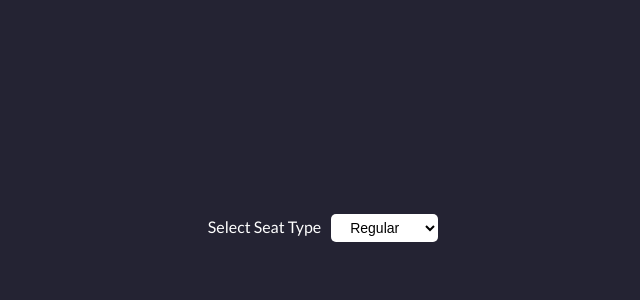
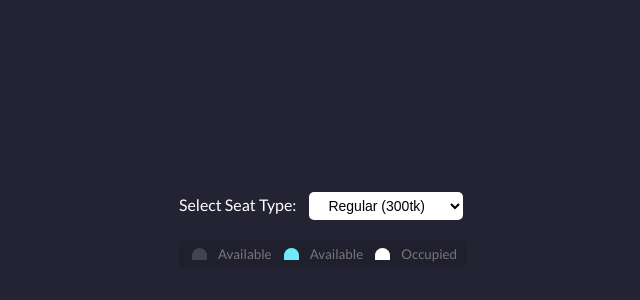
Before and after one commit to SumanIslam/movie-ticket-booking, a React (Create React App) app: page / in a window 1280 px wide. Shown: the part 172-472 px from the top of the page, without its empty margins (317-957 px from the left). Built offline with nearby package versions, Linux system fonts and the light colour scheme.

Commit message:
complete seat-type component

```diff
--- a/src/App.js
+++ b/src/App.js
@@ -2,11 +2,13 @@ import react from 'react';
 
 // component
 import SeatType from './componenets/seat-type/seat-type.component';
+import SeatStatus from './componenets/seat-status/seat-status.component';
 
 function App() {
   return (
     <div>
       <SeatType />
+      <SeatStatus />
     </div>
   );
 }
--- /dev/null
+++ b/src/componenets/seat-status/seat-status.component.jsx
@@ -0,0 +1,31 @@
+import React from "react";
+
+// styles
+import './seat-status.styles.css'
+
+function SeatStatus() {
+  return (
+		<ul className='showcase'>
+			<li>
+				<div className='seat-align'>
+					<div className='seat'></div>
+					<small>Available</small>
+				</div>
+			</li>
+			<li>
+				<div className='seat-align'>
+					<div className='seat selected'></div>
+					<small>Available</small>
+				</div>
+			</li>
+			<li>
+				<div className='seat-align'>
+					<div className='seat occupied'></div>
+					<small>Occupied</small>
+				</div>
+			</li>
+		</ul>
+	);
+}
+
+export default SeatStatus;
--- /dev/null
+++ b/src/componenets/seat-status/seat-status.styles.css
@@ -0,0 +1,62 @@
+.showcase {
+  background: rgba(0, 0, 0, 0.1);
+  width: 18rem;
+  padding: 5px 10px;
+  border-radius: 5px;
+  color: #777;
+  list-style-type: none;
+  display: flex;
+  justify-content: space-between;
+  width: 18rem;
+}
+
+.showcase li {
+  display: flex;
+  align-items: center;
+  justify-content: center;
+  /* margin: 0 10px; */
+}
+
+.showcase li small {
+  margin-left: .5rem;
+}
+
+.seat-align {
+  display: flex;
+  justify-content: center;
+  align-items: center;
+}
+.seat {
+  background-color: #444451;
+  height: 12px;
+  width: 15px;
+  margin: 3px;
+  border-top-left-radius: 10px;
+  border-top-right-radius: 10px;
+}
+
+.seat.selected {
+  background-color: #6feaf6;
+}
+
+.seat.occupied {
+  background-color: #fff;
+}
+
+/* .seat-align:nth-of-type(2) {
+  margin-right: 18px;
+}
+
+.seat-align:nth-last-of-type(2) {
+  margin-left: 18px;
+} */
+
+/* .seat:not(.occupied):hover {
+  cursor: pointer;
+  transform: scale(1.2);
+}
+
+.showcase .seat:not(.occupied):hover {
+  cursor: default;
+  transform: scale(1);
+} */
--- a/src/componenets/seat-type/seat-type.component.jsx
+++ b/src/componenets/seat-type/seat-type.component.jsx
@@ -1,15 +1,15 @@
 import React from "react";
 
 // styles
-import './seat-type.styles.css';
+import './seat-type.styles.css'
 
 function SeatType() {
   return(
     <div className="movie-container">
-      <label>Select Seat Type</label>
+      <label>Select Seat Type: </label>
       <select id="movie">
-        <option value="250">Regular</option>
-        <option value="300">Premium</option>
+        <option value="300">Regular (300tk)</option>
+        <option value="350">Premium (350tk)</option>
       </select>
     </div>
   )
--- /dev/null
+++ b/src/styles/main.css
@@ -0,0 +1,97 @@
+.movie-container {
+  margin: 20px 0;
+}
+
+.movie-container select {
+  background-color: #fff;
+  border: 0;
+  border-radius: 5px;
+  font-size: 14px;
+  margin-left: 10px;
+  padding: 5px 15px 5px 15px;
+  /* -moz-appearance: none;
+  -webkit-appearance: none;
+  appearance: none; */
+}
+
+.container {
+  perspective: 1000px;
+  margin-bottom: 30px;
+}
+
+.seat {
+  background-color: #444451;
+  height: 12px;
+  width: 15px;
+  margin: 3px;
+  border-top-left-radius: 10px;
+  border-top-right-radius: 10px;
+}
+
+.seat.selected {
+  background-color: #6feaf6;
+}
+
+.seat.occupied {
+  background-color: #fff;
+}
+
+.seat:nth-of-type(2) {
+  margin-right: 18px;
+}
+
+.seat:nth-last-of-type(2) {
+  margin-left: 18px;
+}
+
+.seat:not(.occupied):hover {
+  cursor: pointer;
+  transform: scale(1.2);
+}
+
+.showcase .seat:not(.occupied):hover {
+  cursor: default;
+  transform: scale(1);
+}
+
+.showcase {
+  background: rgba(0, 0, 0, 0.1);
+  padding: 5px 10px;
+  border-radius: 5px;
+  color: #777;
+  list-style-type: none;
+  display: flex;
+  justify-content: space-between;
+}
+
+.showcase li {
+  display: flex;
+  align-items: center;
+  justify-content: center;
+  margin: 0 10px;
+}
+
+.showcase li small {
+  margin-left: 2px;
+}
+
+.row {
+  display: flex;
+}
+
+.screen {
+  background-color: #fff;
+  height: 70px;
+  width: 100%;
+  margin: 15px 0;
+  transform: rotateX(-45deg);
+  box-shadow: 0 3px 10px rgba(255, 255, 255, 0.7);
+}
+
+p.text {
+  margin: 5px 0;
+}
+
+p.text span {
+  color: #6feaf6;
+}
```
Also changed, not shown: src/App.css (deleted, +0 -38 lines), src/logo.svg (deleted).
